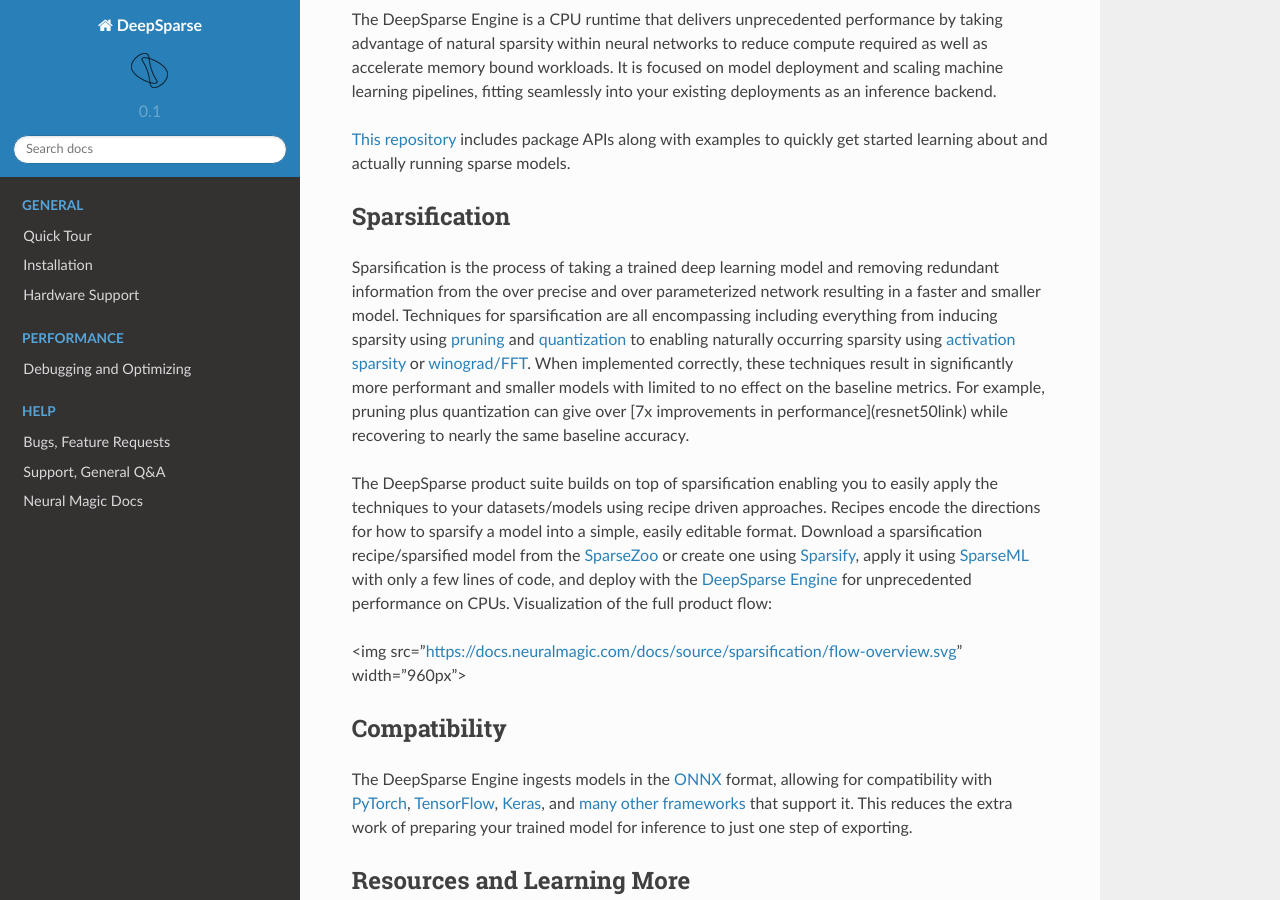
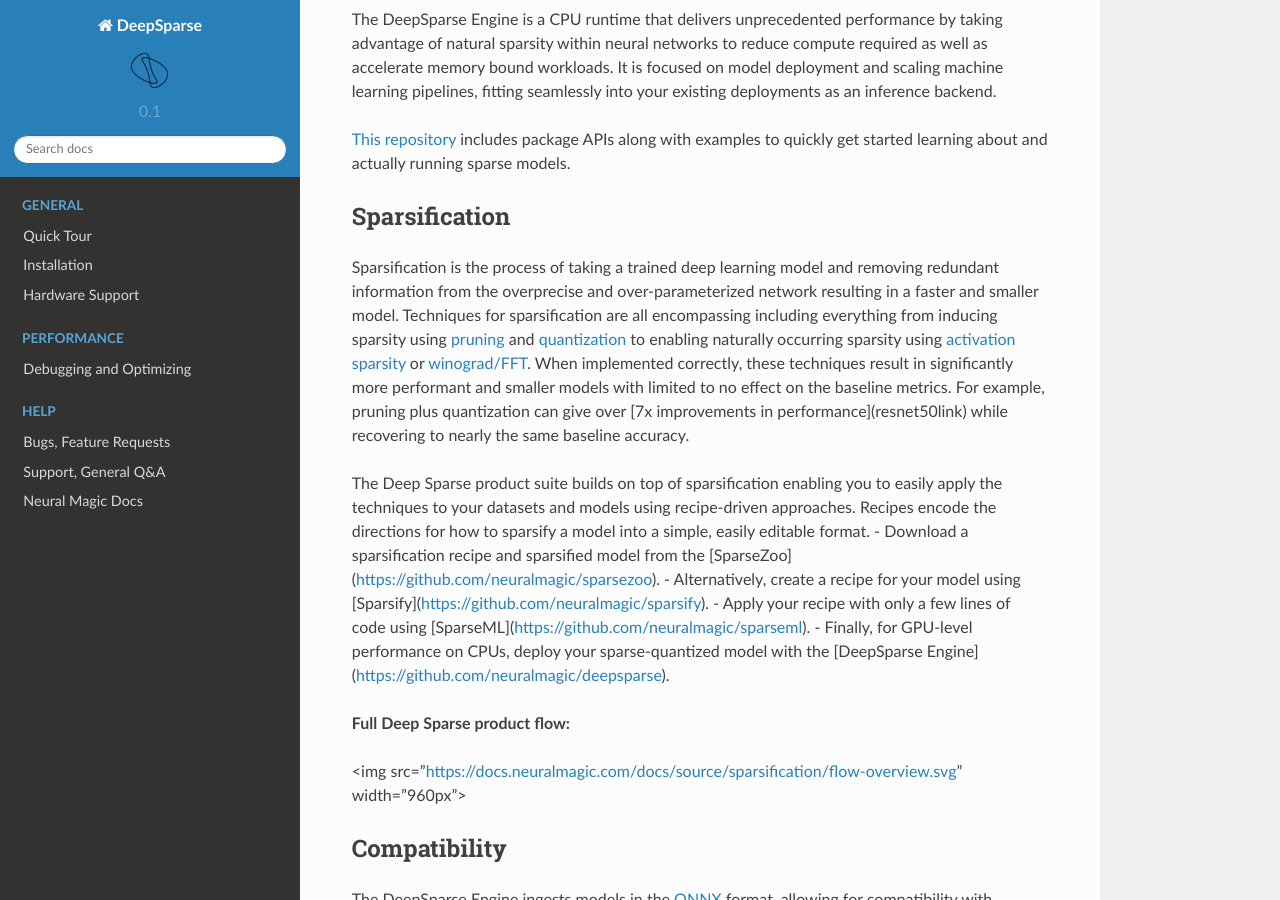
Before and after one commit to neuralmagic/deepsparse, a Sphinx documentation site: the page built from docs/source/index.rst, in a window 1280 px wide and 900 px high, scrolled down 344 px. Built offline with Sphinx 7.4.7 and the Read the Docs theme 2.0.0, drawn with Linux system fonts in a browser that asks for light colours; pages that are not in the unit, such as notebooks, are missing from menus.

Commit message:
update for changes found in sparsezoo

```diff
--- a/docs/source/index.rst
+++ b/docs/source/index.rst
@@ -59,15 +59,20 @@
 Sparsification
 ==============
 
-Sparsification is the process of taking a trained deep learning model and removing redundant information from the over precise and over parameterized network resulting in a faster and smaller model.
+Sparsification is the process of taking a trained deep learning model and removing redundant information from the overprecise and over-parameterized network resulting in a faster and smaller model.
 Techniques for sparsification are all encompassing including everything from inducing sparsity using `pruning <https://neuralmagic.com/blog/pruning-overview/>`_ and `quantization <https://arxiv.org/abs/1609.07061>`_ to enabling naturally occurring sparsity using `activation sparsity <http://proceedings.mlr.press/v119/kurtz20a.html>`_ or `winograd/FFT <https://arxiv.org/abs/1509.09308>`_.
 When implemented correctly, these techniques result in significantly more performant and smaller models with limited to no effect on the baseline metrics.
 For example, pruning plus quantization can give over [7x improvements in performance](resnet50link) while recovering to nearly the same baseline accuracy.
 
-The DeepSparse product suite builds on top of sparsification enabling you to easily apply the techniques to your datasets/models using recipe driven approaches.
+The Deep Sparse product suite builds on top of sparsification enabling you to easily apply the techniques to your datasets and models using recipe-driven approaches.
 Recipes encode the directions for how to sparsify a model into a simple, easily editable format.
-Download a sparsification recipe/sparsified model from the `SparseZoo <https://github.com/neuralmagic/sparsezoo>`_ or create one using `Sparsify <https://github.com/neuralmagic/sparsify>`_, apply it using `SparseML <https://github.com/neuralmagic/sparseml>`_ with only a few lines of code, and deploy with the `DeepSparse Engine <https://github.com/neuralmagic/deepsparse>`_ for unprecedented performance on CPUs.
-Visualization of the full product flow:
+- Download a sparsification recipe and sparsified model from the [SparseZoo](https://github.com/neuralmagic/sparsezoo).
+- Alternatively, create a recipe for your model using [Sparsify](https://github.com/neuralmagic/sparsify).
+- Apply your recipe with only a few lines of code using [SparseML](https://github.com/neuralmagic/sparseml).
+- Finally, for GPU-level performance on CPUs, deploy your sparse-quantized model with the [DeepSparse Engine](https://github.com/neuralmagic/deepsparse).
+
+
+**Full Deep Sparse product flow:**
 
 <img src="https://docs.neuralmagic.com/docs/source/sparsification/flow-overview.svg" width="960px">
 
```
